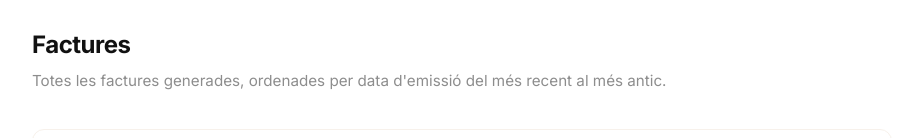
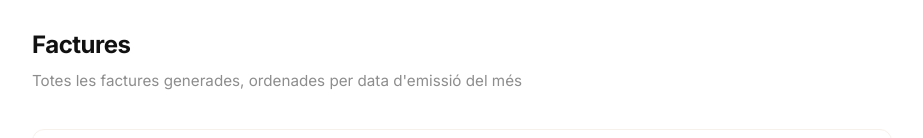
Before and after one commit to marcelavbc/ai-budget-agent, a Next.js app: page /invoices in a window 1280 px wide. Shown: the part 133-271 px from the top of the page, without its empty margins (178-1101 px from the left). Built offline with nearby package versions, Linux system fonts and the light colour scheme; no server answers; the database is empty.

Commit message:
feat: update invoice subtitle for clarity; remove unnecessary pillClass function from InvoicesView

```diff
--- a/src/app/invoices/page.tsx
+++ b/src/app/invoices/page.tsx
@@ -15,8 +15,8 @@ export default async function InvoicesPage() {
           <header className={styles.header}>
             <h1 className={styles.title}>Factures</h1>
             <p className={styles.subtitle}>
-              Totes les factures generades, ordenades per data d'emissió del més
-              recent al més antic.
+              Totes les factures generades, ordenades per data d&apos;emissió
+              del més
             </p>
           </header>
 
--- a/src/features/invoices/components/InvoicesView.tsx
+++ b/src/features/invoices/components/InvoicesView.tsx
@@ -25,12 +25,6 @@ const statusLabel = (s: string): string => {
       return s;
   }
 };
-
-function pillClass(s: string): string {
-  if (s === "issued") return styles.pillSent;
-  if (s === "paid") return styles.pillApproved;
-  return styles.pillDraft;
-}
 
 type Props = {
   invoices: InvoiceListRow[];
```
